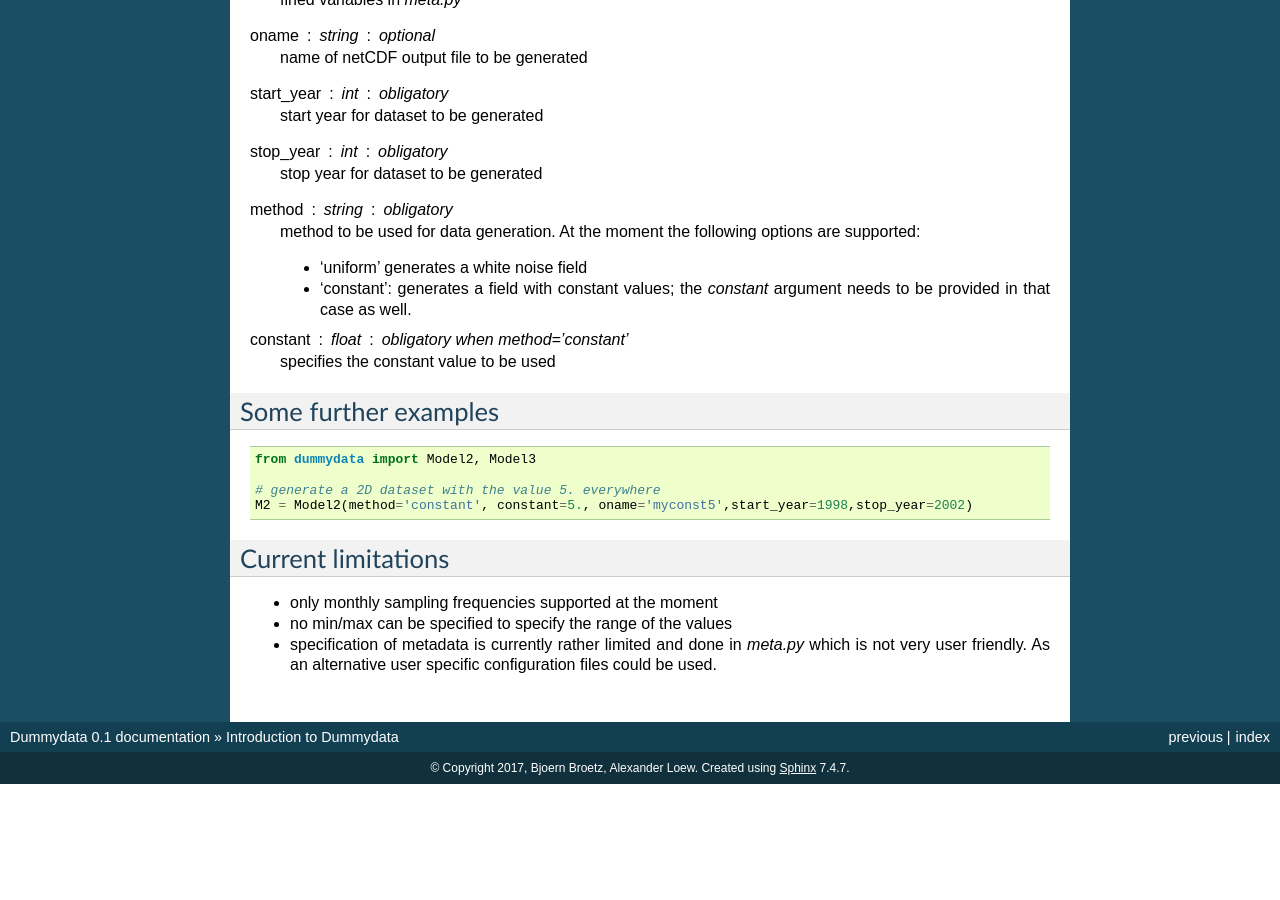
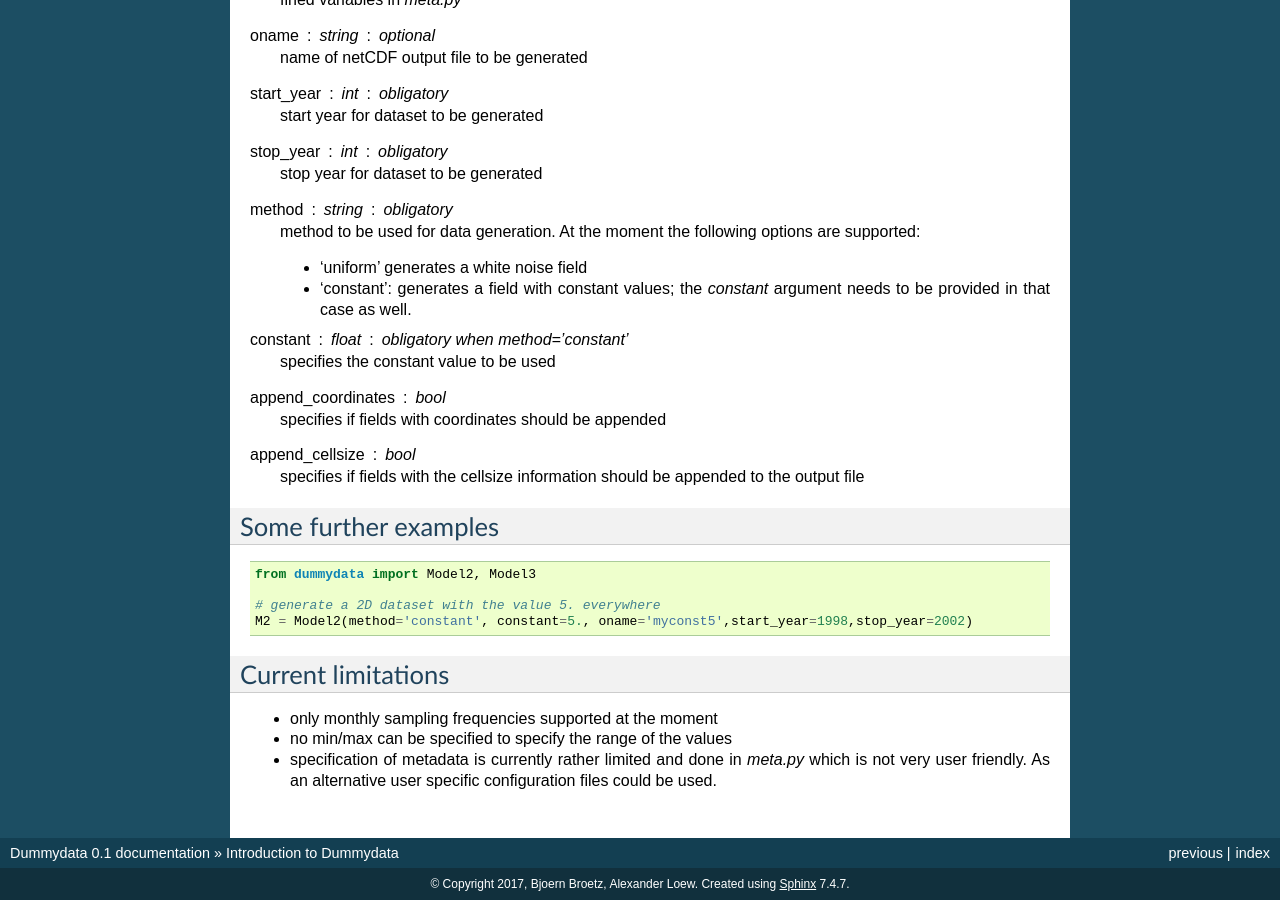
Before and after one commit to ESMValGroup/dummydata, a Sphinx documentation site: the page built from doc/source/intro.rst, in a window 1280 px wide and 900 px high, scrolled down 1472 px. Built offline with Sphinx 7.4.7, drawn with Linux system fonts in a browser that asks for light colours; before the commit the page ends 2256 px from its top, so only the background shows below that.

Commit message:
Update intro.rst

```diff
--- a/doc/source/intro.rst
+++ b/doc/source/intro.rst
@@ -93,6 +93,12 @@ method : string : obligatory
 constant : float : obligatory when method='constant'
     specifies the constant value to be used
 
+append_coordinates : bool
+    specifies if fields with coordinates should be appended
+
+append_cellsize : bool
+    specifies if fields with the cellsize information should be appended to the output file
+
 
 Some further examples
 ---------------------
```
